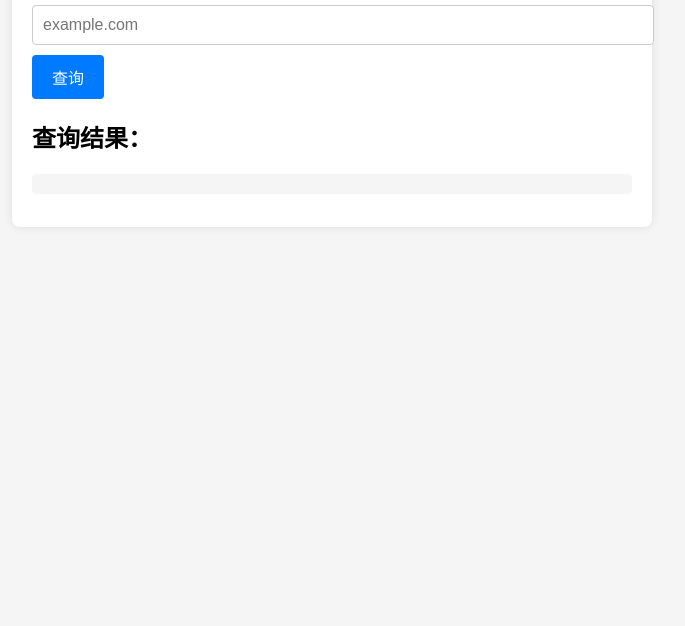
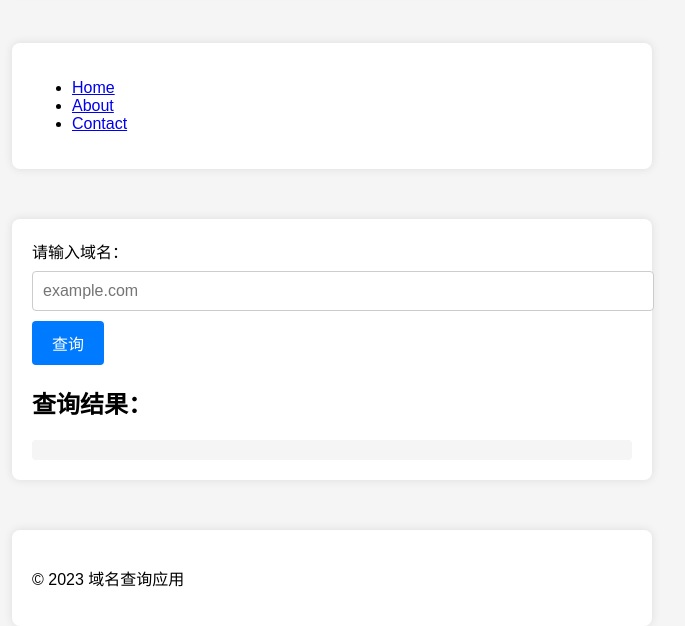
Before and after one commit to imzhuangzhou/WHOIS-LOOKUP, a plain HTML site: page index.html in a window 1280 px wide. Shown: the part 186-812 px from the top of the page, without its empty margins (308-993 px from the left). Drawn offline with Linux system fonts and the light colour scheme.

Commit message:
Add files via upload

```diff
--- a/index.html
+++ b/index.html
@@ -2,14 +2,31 @@
 <html lang="zh-CN">
 <head>
   <meta charset="UTF-8">
+  <meta name="viewport" content="width=device-width, initial-scale=1.0">
   <title>域名 WHOIS 查询</title>
   <link rel="stylesheet" href="styles/style.css">
   <script src="scripts/main.js" defer></script>
 </head>
 <body>
+  <header>
     <div class="container">
       <h1>域名 WHOIS 查询</h1>
+    </div>
+  </header>
 
+  <nav>
+    <div class="container">
+      <ul>
+        <li><a href="#">Home</a></li>
+        <li><a href="#">About</a></li>
+        <li><a href="#">Contact</a></li>
+      </ul>
+    </div>
+  </nav>
+
+  <div class="container">
+    <main>
+      <section id="main-content">
         <form id="whoisForm">
           <label for="domain">请输入域名：</label>
           <input type="text" id="domain" placeholder="example.com" required>
@@ -23,7 +40,15 @@
         <div id="error" class="error"></div>
 
         <h2>查询结果：</h2>
-    <pre id="results" class="results"></pre>
+        <div id="results" class="results"></div>
+      </section>
+    </main>
   </div>
+
+  <footer>
+    <div class="container">
+      <p>&copy; 2023 域名查询应用</p>
+    </div>
+  </footer>
 </body>
 </html>
```
Lines whose indentation alone changed are shown as unchanged.
